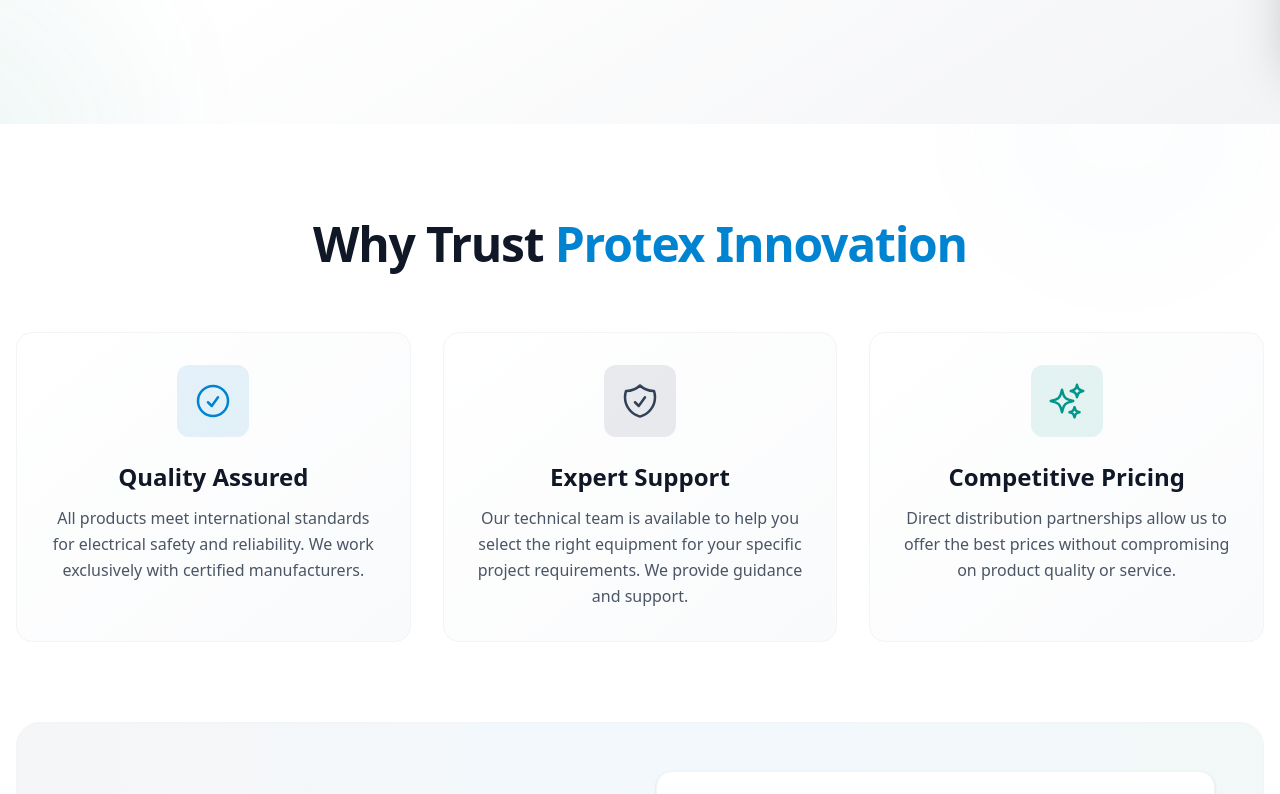
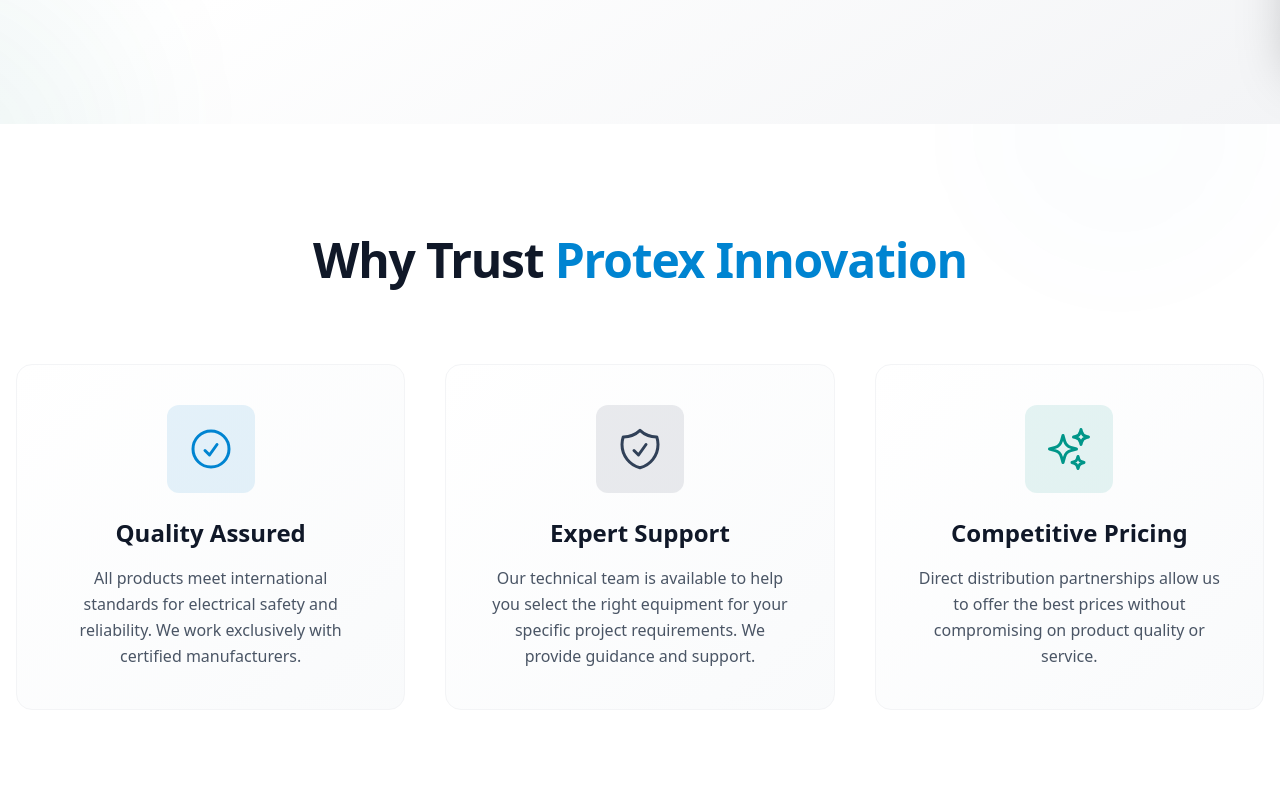
Before and after one commit to julioagk/PROTEX-INNOVATION-ENGLISH, a React (Vite) app: page / in a window 1280 px wide. Shown: the part 740-1534 px from the top of the page. Built offline with nearby package versions, Linux system fonts and the light colour scheme.

Commit message:
Remove Personalized Service section from Empresa and improve home spacing/layout for better visual organization

```diff
--- a/src/componentes/Empresa.jsx
+++ b/src/componentes/Empresa.jsx
@@ -39,20 +39,6 @@
                 </div>
               </div>
             </div>
-
-            <div className="group">
-              <div className="flex items-start gap-4 p-6 rounded-2xl backdrop-blur-xl border border-gray-300 bg-white/80 hover:bg-white transition-all duration-300 shadow-lg">
-                <div className="flex-shrink-0">
-                  <div className="flex items-center justify-center h-12 w-12 rounded-xl bg-teal-700">
-                    <span className="text-xl">🤝</span>
-                  </div>
-                </div>
-                <div className="flex-1">
-                  <h3 className="text-xl font-bold mb-2">Personalized Service</h3>
-                  <p className="text-gray-700">Our team is available 24/7 to support your needs.</p>
-                </div>
-              </div>
-            </div>
           </div>
 
           {/* Right: About */}
--- a/src/componentes/Section1b.jsx
+++ b/src/componentes/Section1b.jsx
@@ -3,7 +3,7 @@
 
 export default function Section1b() {
   return (
-    <section className="relative w-full bg-white py-16 md:py-24 px-4 overflow-hidden">
+    <section className="relative w-full bg-white py-20 md:py-28 px-4 overflow-hidden">
       {/* Background elements */}
       <div className="absolute inset-0 pointer-events-none">
         <div className="absolute -top-40 right-0 w-80 h-80 bg-sky-600/5 rounded-full blur-3xl opacity-30" />
@@ -12,41 +12,41 @@
 
       <div className="relative z-10 max-w-7xl mx-auto">
         {/* Why Choose Us */}
-        <div className="mb-16 md:mb-20">
-          <h2 className="text-3xl md:text-5xl font-black mb-12 md:mb-16 tracking-tight text-gray-900 text-center">
+        <div className="mb-20 md:mb-24">
+          <h2 className="text-3xl md:text-5xl font-black mb-16 md:mb-20 tracking-tight text-gray-900 text-center">
             Why Trust <span className="text-sky-600">Protex Innovation</span>
           </h2>
 
-          <div className="grid grid-cols-1 md:grid-cols-3 gap-6 md:gap-8">
+          <div className="grid grid-cols-1 md:grid-cols-3 gap-8 md:gap-10">
             {/* Card 1 */}
-            <div className="group flex flex-col items-center text-center p-8 rounded-2xl border border-gray-100 bg-gradient-to-br from-white to-gray-50 hover:border-sky-500/30 hover:shadow-xl transition-all duration-300">
-              <div className="mb-6 p-4 rounded-xl bg-sky-600/10 group-hover:bg-sky-600/20 transition-colors">
-                <CheckCircleIcon className="w-8 h-8 md:w-10 md:h-10 text-sky-600" />
+            <div className="group flex flex-col items-center text-center p-10 rounded-2xl border border-gray-100 bg-gradient-to-br from-white to-gray-50 hover:border-sky-500/30 hover:shadow-xl transition-all duration-300">
+              <div className="mb-6 p-5 rounded-xl bg-sky-600/10 group-hover:bg-sky-600/20 transition-colors">
+                <CheckCircleIcon className="w-10 h-10 md:w-12 md:h-12 text-sky-600" />
               </div>
-              <h3 className="text-xl md:text-2xl font-bold mb-3 text-gray-900">Quality Assured</h3>
-              <p className="text-gray-600 leading-relaxed">
+              <h3 className="text-xl md:text-2xl font-bold mb-4 text-gray-900">Quality Assured</h3>
+              <p className="text-gray-600 leading-relaxed text-base">
                 All products meet international standards for electrical safety and reliability. We work exclusively with certified manufacturers.
               </p>
             </div>
 
             {/* Card 2 */}
-            <div className="group flex flex-col items-center text-center p-8 rounded-2xl border border-gray-100 bg-gradient-to-br from-white to-gray-50 hover:border-slate-700/30 hover:shadow-xl transition-all duration-300">
-              <div className="mb-6 p-4 rounded-xl bg-slate-700/10 group-hover:bg-slate-700/20 transition-colors">
-                <ShieldCheckIcon className="w-8 h-8 md:w-10 md:h-10 text-slate-700" />
+            <div className="group flex flex-col items-center text-center p-10 rounded-2xl border border-gray-100 bg-gradient-to-br from-white to-gray-50 hover:border-slate-700/30 hover:shadow-xl transition-all duration-300">
+              <div className="mb-6 p-5 rounded-xl bg-slate-700/10 group-hover:bg-slate-700/20 transition-colors">
+                <ShieldCheckIcon className="w-10 h-10 md:w-12 md:h-12 text-slate-700" />
               </div>
-              <h3 className="text-xl md:text-2xl font-bold mb-3 text-gray-900">Expert Support</h3>
-              <p className="text-gray-600 leading-relaxed">
+              <h3 className="text-xl md:text-2xl font-bold mb-4 text-gray-900">Expert Support</h3>
+              <p className="text-gray-600 leading-relaxed text-base">
                 Our technical team is available to help you select the right equipment for your specific project requirements. We provide guidance and support.
               </p>
             </div>
 
             {/* Card 3 */}
-            <div className="group flex flex-col items-center text-center p-8 rounded-2xl border border-gray-100 bg-gradient-to-br from-white to-gray-50 hover:border-teal-600/30 hover:shadow-xl transition-all duration-300">
-              <div className="mb-6 p-4 rounded-xl bg-teal-600/10 group-hover:bg-teal-600/20 transition-colors">
-                <SparklesIcon className="w-8 h-8 md:w-10 md:h-10 text-teal-600" />
+            <div className="group flex flex-col items-center text-center p-10 rounded-2xl border border-gray-100 bg-gradient-to-br from-white to-gray-50 hover:border-teal-600/30 hover:shadow-xl transition-all duration-300">
+              <div className="mb-6 p-5 rounded-xl bg-teal-600/10 group-hover:bg-teal-600/20 transition-colors">
+                <SparklesIcon className="w-10 h-10 md:w-12 md:h-12 text-teal-600" />
               </div>
-              <h3 className="text-xl md:text-2xl font-bold mb-3 text-gray-900">Competitive Pricing</h3>
-              <p className="text-gray-600 leading-relaxed">
+              <h3 className="text-xl md:text-2xl font-bold mb-4 text-gray-900">Competitive Pricing</h3>
+              <p className="text-gray-600 leading-relaxed text-base">
                 Direct distribution partnerships allow us to offer the best prices without compromising on product quality or service.
               </p>
             </div>
```
